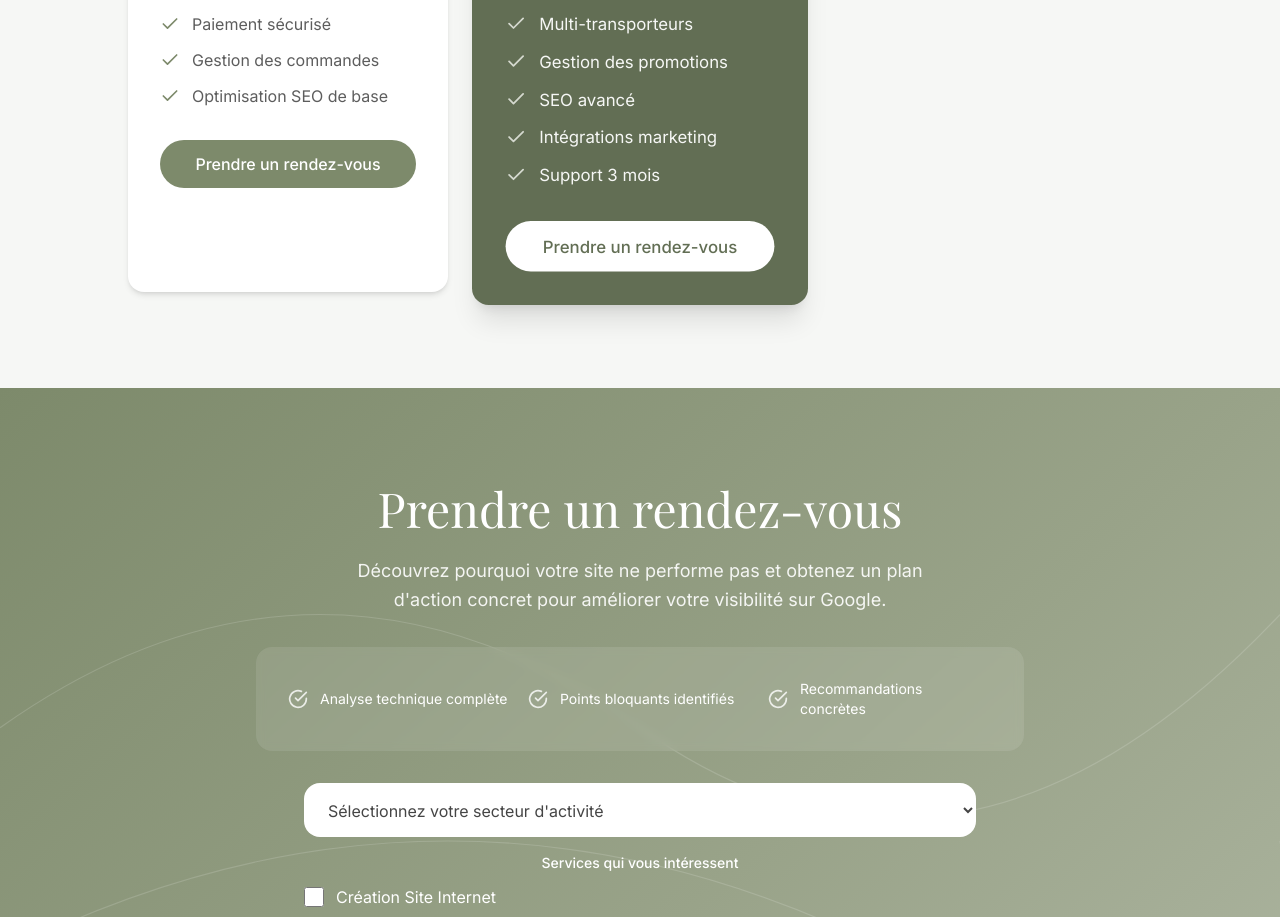
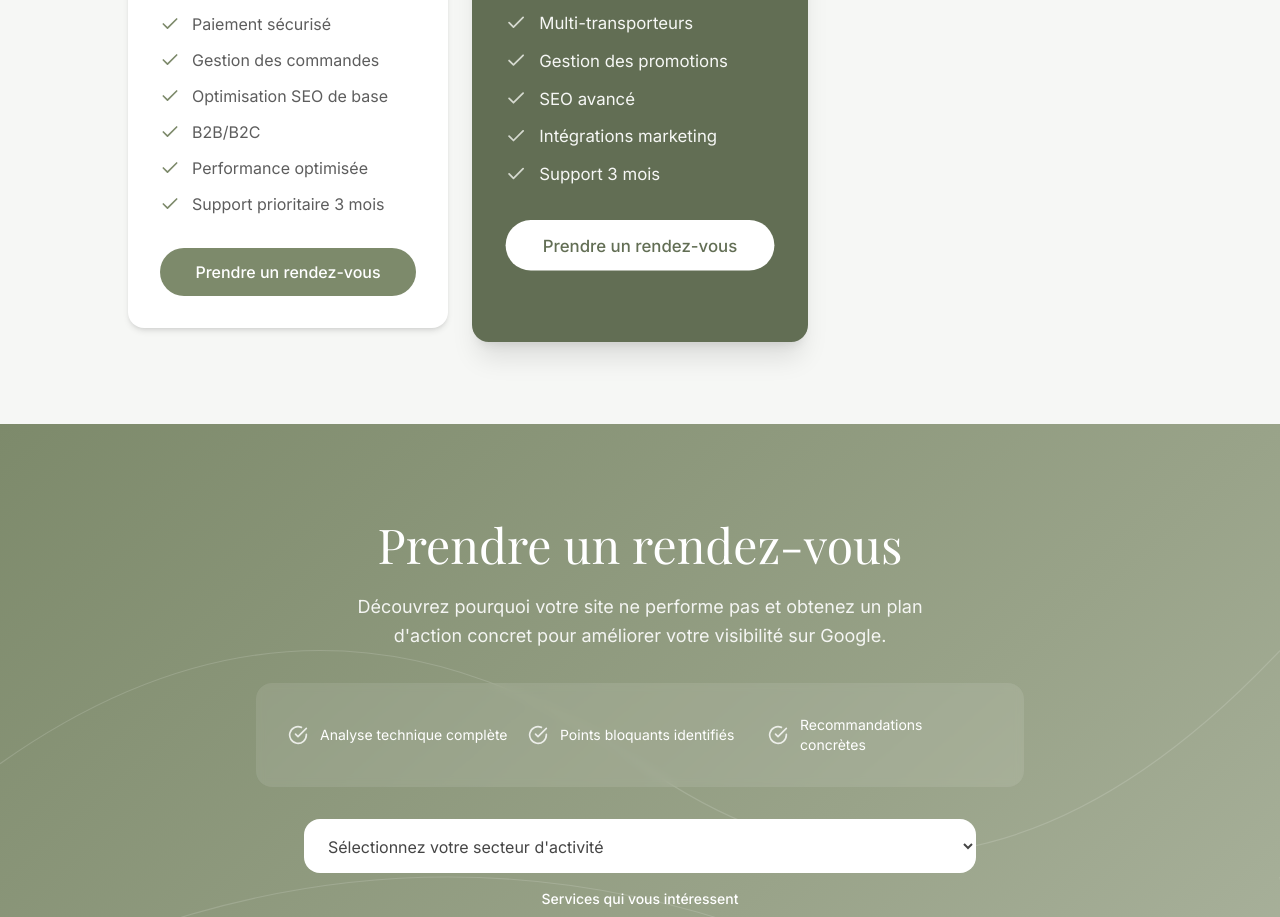
Before and after one commit to valerian35/rochefort-digital, a React (Vite) app: page /e-commerce in a window 1280 px wide. Shown: the part 2963-3880 px from the top of the page. Built offline with nearby package versions, Linux system fonts and the light colour scheme; a web font is replaced by a local one.

Commit message:
Add features to Starter plan

```diff
--- a/src/pages/Ecommerce.tsx
+++ b/src/pages/Ecommerce.tsx
@@ -52,7 +52,7 @@ export default function Ecommerce() {
       name: 'Starter',
       price: 'Sur devis',
       description: 'Pour démarrer votre activité en ligne',
-      features: ['Jusqu\'à 100 produits', 'Design personnalisé', 'Paiement sécurisé', 'Gestion des commandes', 'Optimisation SEO de base'],
+      features: ['Jusqu\'à 100 produits', 'Design personnalisé', 'Paiement sécurisé', 'Gestion des commandes', 'Optimisation SEO de base', 'B2B/B2C', 'Performance optimisée', 'Support prioritaire 3 mois'],
     },
     {
       name: 'Business',
```
